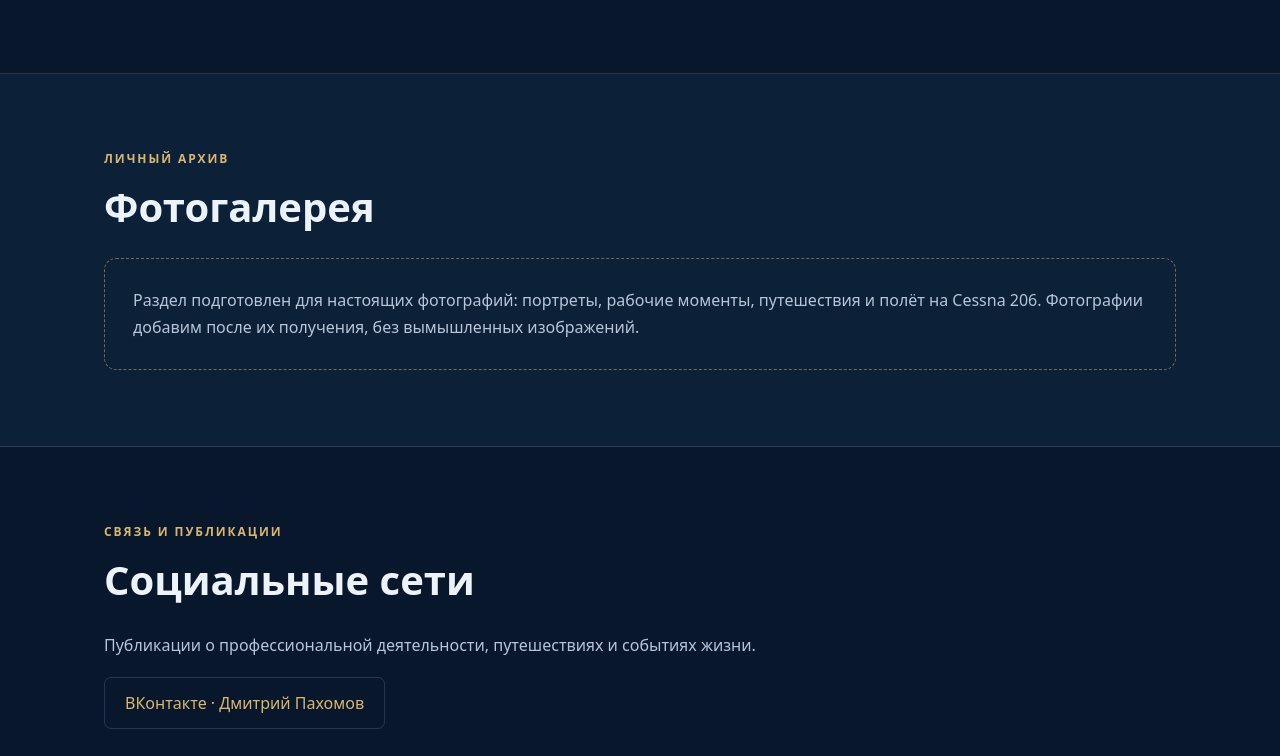
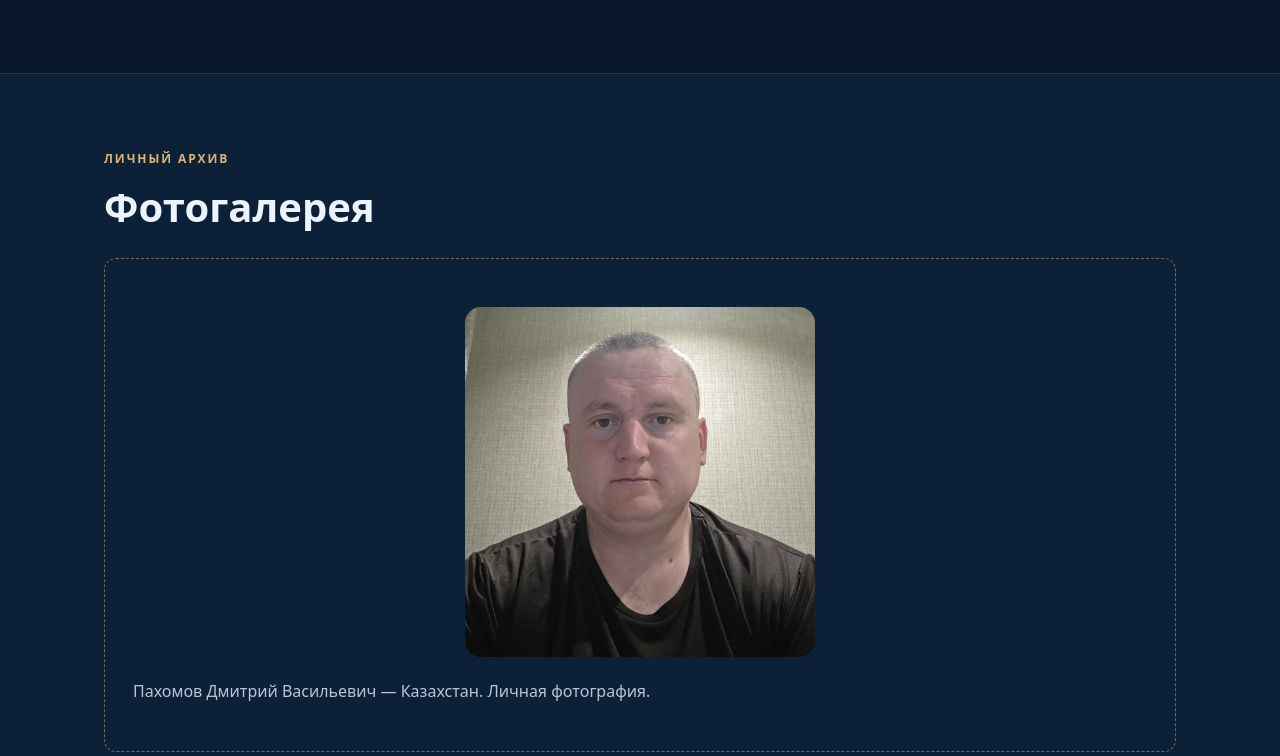
Before and after one commit to pakhomov-dmitriy-kz/pakhomov-dmitriy-kz.github.io, a plain HTML site: page index.html in a window 1280 px wide. Shown: the part 3330-4086 px from the top of the page. Drawn offline with Linux system fonts and the light colour scheme.

Commit message:
Update index.html

```diff
--- a/index.html
+++ b/index.html
@@ -31,7 +31,21 @@
 <section class="section" id="education"><div class="wrap"><div class="kicker">Знания и развитие</div><h2>Образование</h2><div class="timeline"><article><div class="date">2016 год</div><h3>Темиртауский высший политехнический колледж</h3><p>Специальность «Эксплуатация машин и оборудования промышленности». Квалификация — техник-механик. Диплом получен 30 июня 2016 года.</p></article><article><div class="date">С 2024 года</div><h3>Карагандинский индустриальный университет</h3><p>Обучение по направлению «Механика и металлообработка» (B064), программа бакалавриата. Продолжение профессионального образования в области техники и промышленности.</p></article></div></div></section>
 <section class="section" id="career"><div class="wrap"><div class="kicker">Профессия и ответственность</div><h2>Профессиональная деятельность</h2><p class="intro">Работаю в АО «Карцемент» начальником участка механизации. До руководящей должности работал механиком. Моя работа связана с организацией эксплуатации промышленной и карьерной техники, техническим обслуживанием, ремонтом и координацией производственных задач.</p><div class="cards"><article class="card"><h3>Организация работы</h3><p>Планирование использования техники, распределение задач и взаимодействие с производственными подразделениями.</p></article><article class="card"><h3>Техническое состояние</h3><p>Контроль исправности оборудования, организация технического обслуживания и своевременного ремонта.</p></article><article class="card"><h3>Команда и безопасность</h3><p>Согласованная работа специалистов, производственная дисциплина и ответственное отношение к технике.</p></article></div><p>В работе используются карьерные самосвалы БелАЗ, фронтальные и вилочные погрузчики, бульдозеры и другая специализированная техника.</p></div></section>
 <section class="section" id="travel"><div class="wrap"><div class="kicker">За пределами работы</div><h2>Путешествия</h2><div class="travel"><article class="card"><h3>Египет</h3><p>Путешествия в Шарм-эль-Шейх в 2025 и 2026 годах. Красное море, отдых и новые впечатления.</p></article><article class="card"><h3>Турция</h3><p>Стамбул, 2026 год: исторические достопримечательности, Босфор и прогулки по городу.</p></article><article class="card"><h3>Авиация</h3><p>Ознакомительный полёт на самолёте Cessna 206 над Карагандинской областью в 2026 году.</p></article></div></div></section>
-<section class="section" id="gallery"><div class="wrap"><div class="kicker">Личный архив</div><h2>Фотогалерея</h2><div class="gallery-note">Раздел подготовлен для настоящих фотографий: портреты, рабочие моменты, путешествия и полёт на Cessna 206. Фотографии добавим после их получения, без вымышленных изображений.</div></div></section>
+
+<section class="section" id="gallery">
+  <div class="wrap">
+    <div class="kicker">Личный архив</div>
+    <h2>Фотогалерея</h2>
+    <div class="gallery-note">
+      <img src="/portrait.jpg"
+           alt="Пахомов Дмитрий Васильевич — личная фотография"
+           loading="lazy"
+           style="display:block;width:100%;max-width:350px;height:auto;border-radius:16px;margin:20px auto;">
+      <p>Пахомов Дмитрий Васильевич — Казахстан. Личная фотография.</p>
+    </div>
+  </div>
+</section>
+
 <section class="section" id="contacts"><div class="wrap"><div class="kicker">Связь и публикации</div><h2>Социальные сети</h2><p>Публикации о профессиональной деятельности, путешествиях и событиях жизни.</p><div class="social"><a href="https://vk.com/id200002747348" rel="me noopener noreferrer" target="_blank">ВКонтакте · Дмитрий Пахомов</a></div></div></section>
 </main><footer><div class="wrap"><span>© 2026 Пахомов Дмитрий Васильевич · Казахстан</span><span>Персональный сайт</span></div></footer>
 </body></html>
```
